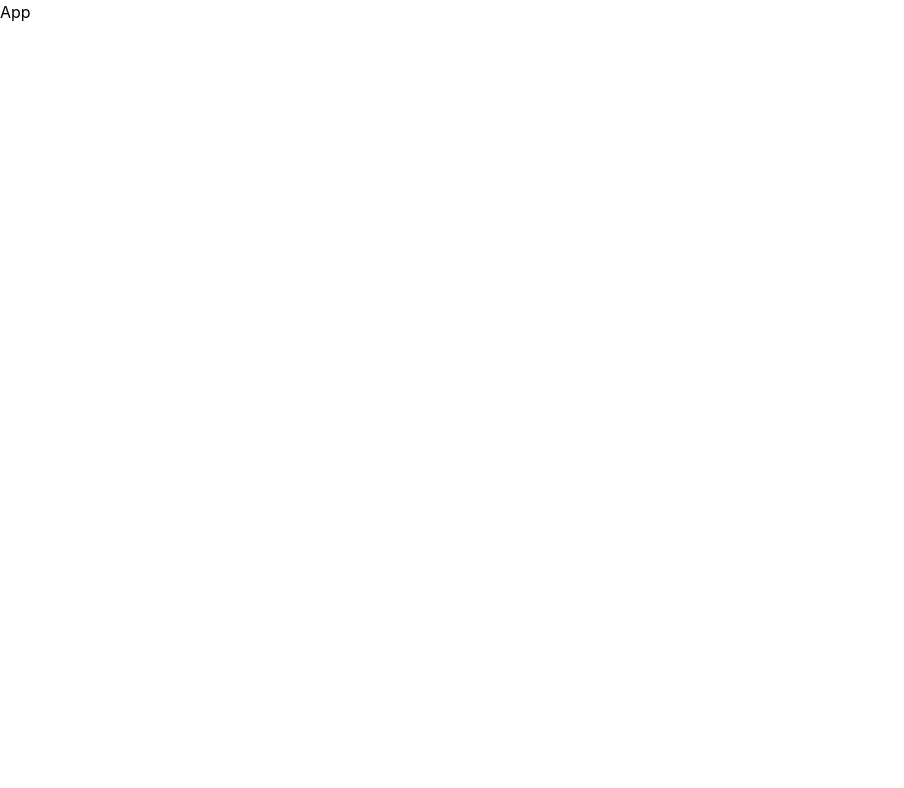
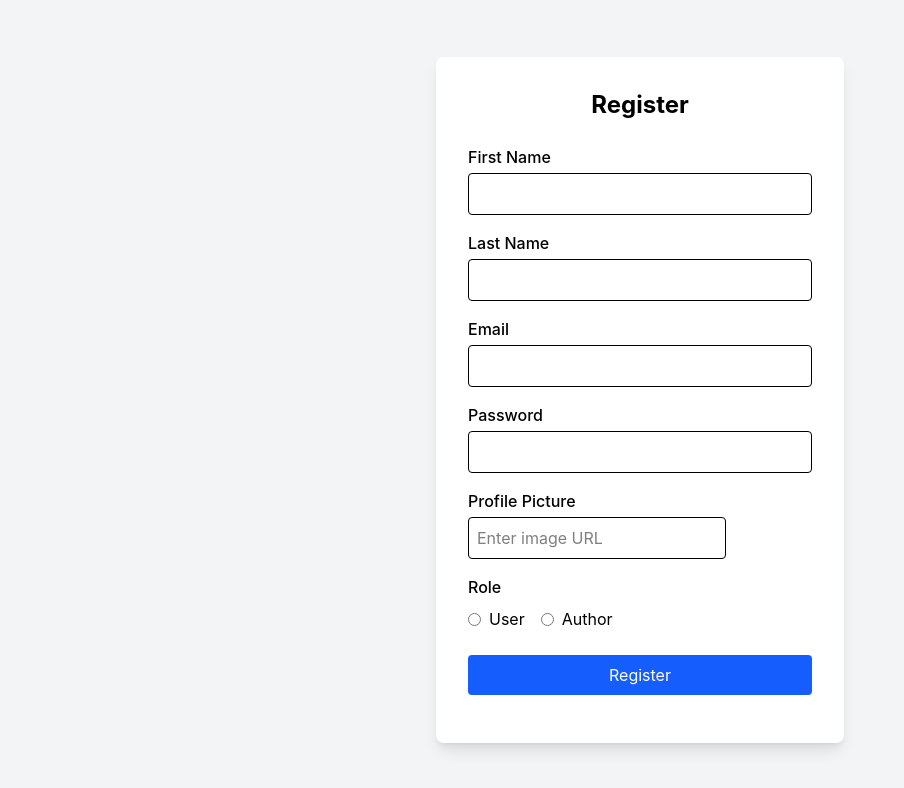
Before and after one commit to shriija/task-managerr, a React (Vite) app in the folder client/: page / in a window 1280 px wide. Shown: the top 788 px of the page, without its empty margins (0-904 px from the left). Built offline with nearby package versions, Linux system fonts and the light colour scheme.

Commit message:
frontend 1.0.2.1

```diff
--- a/client/package.json
+++ b/client/package.json
@@ -1,5 +1,5 @@
 {
-  "name": "frontend",
+  "name": "client",
   "private": true,
   "version": "0.0.0",
   "type": "module",
--- a/client/src/App.jsx
+++ b/client/src/App.jsx
@@ -1,9 +1,12 @@
 import React from 'react'
 import { createBrowserRouter,RouterProvider } from 'react-router'
+import RegisterPage from './pages/RegisterPage'
 
 function App() {
   return (
-    <div>App</div>
+    <>
+    <RegisterPage/>
+    </>
   )
 }
 
--- a/client/src/pages/RegisterPage.jsx
+++ b/client/src/pages/RegisterPage.jsx
@@ -1,4 +1,3 @@
-import React from 'react'
 import React, { useState } from "react";
 import { useForm } from "react-hook-form";
 import { NavLink,useNavigate } from "react-router";
@@ -8,10 +7,10 @@ function RegisterPage() {
 const { register, handleSubmit, formState: { errors } } = useForm();
   const [loading,setLoading] = useState(false);
   const [error,setError] = useState(null);
-  const navigate = useNavigate()
+  // const navigate = useNavigate()
 
   const onSubmit = async (newUser) => {
-
+    console.log(newUser)
   };
 
   return (
@@ -87,7 +86,7 @@ const { register, handleSubmit, formState: { errors } } = useForm();
 
           <button type="submit" className="w-full bg-blue-600 mb-4 text-white p-2 rounded hover:bg-blue-700 hover:cursor-pointer" > Register </button>
           <div className="">
-            <p>Already have an account? <NavLink to="/login" className="text-blue-400">Login</NavLink></p>
+            {/* <p>Already have an account? <NavLink to="/login" className="text-blue-400">Login</NavLink></p> */}
           </div>
         </form>
       </div>
```
